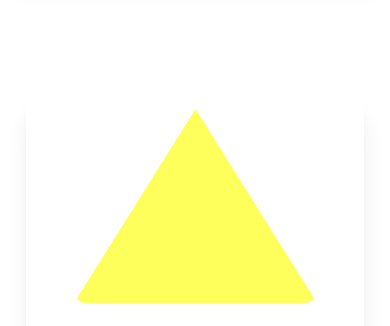
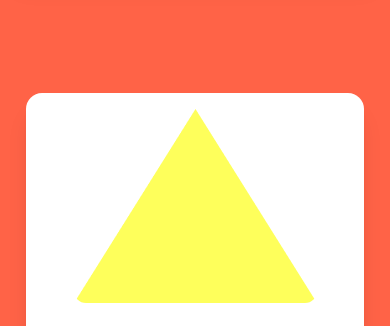
Before and after one commit to joychandrauday/geometry.genius.js, a plain HTML site: page index.html in a window 390 px wide. Shown: the part 191-517 px from the top of the page. Drawn offline with nearby package versions, Linux system fonts and the light colour scheme.

Commit message:
updated showcase area

```diff
--- a/css/style.css
+++ b/css/style.css
@@ -4,6 +4,9 @@
     font-weight: 600;
 }
 @media (max-width: 575.98px) {
+    body{
+        background: tomato;
+    }
     main{
         width: 95%;
         margin: 0 auto;
```
